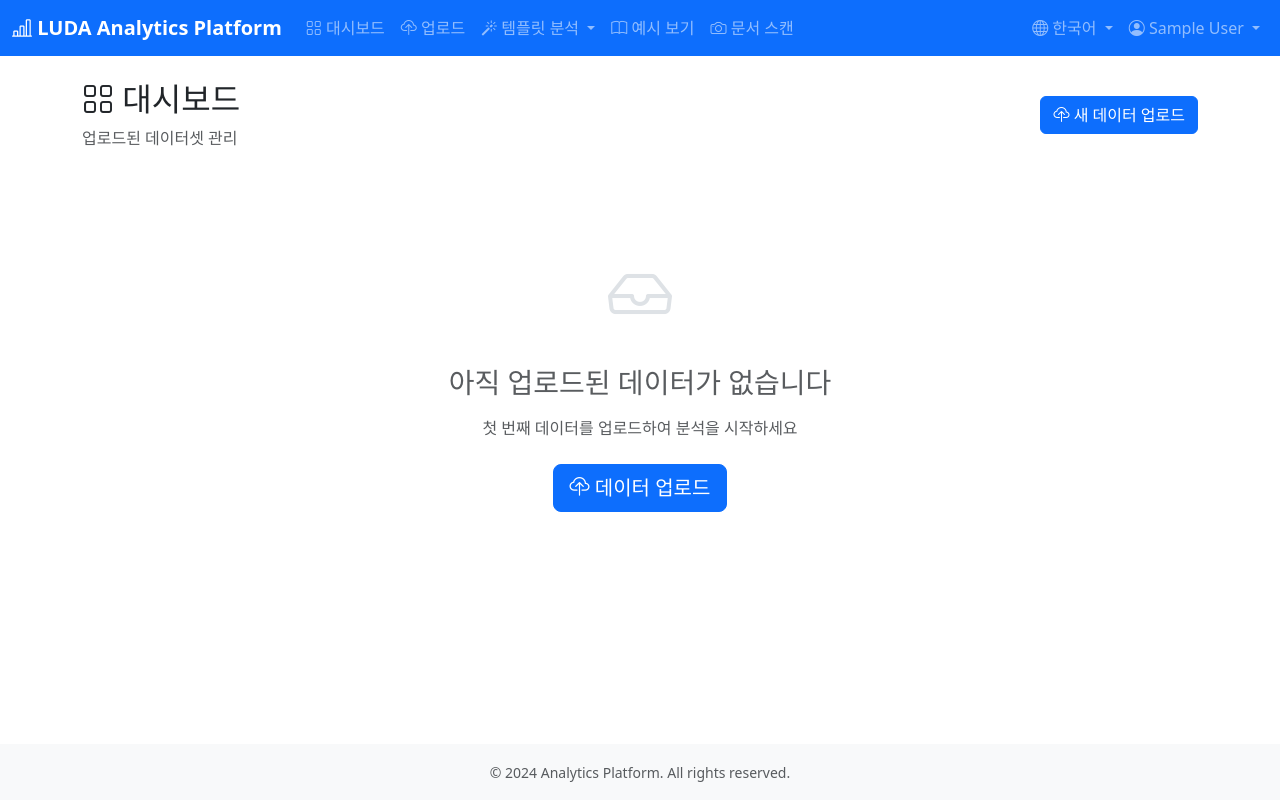
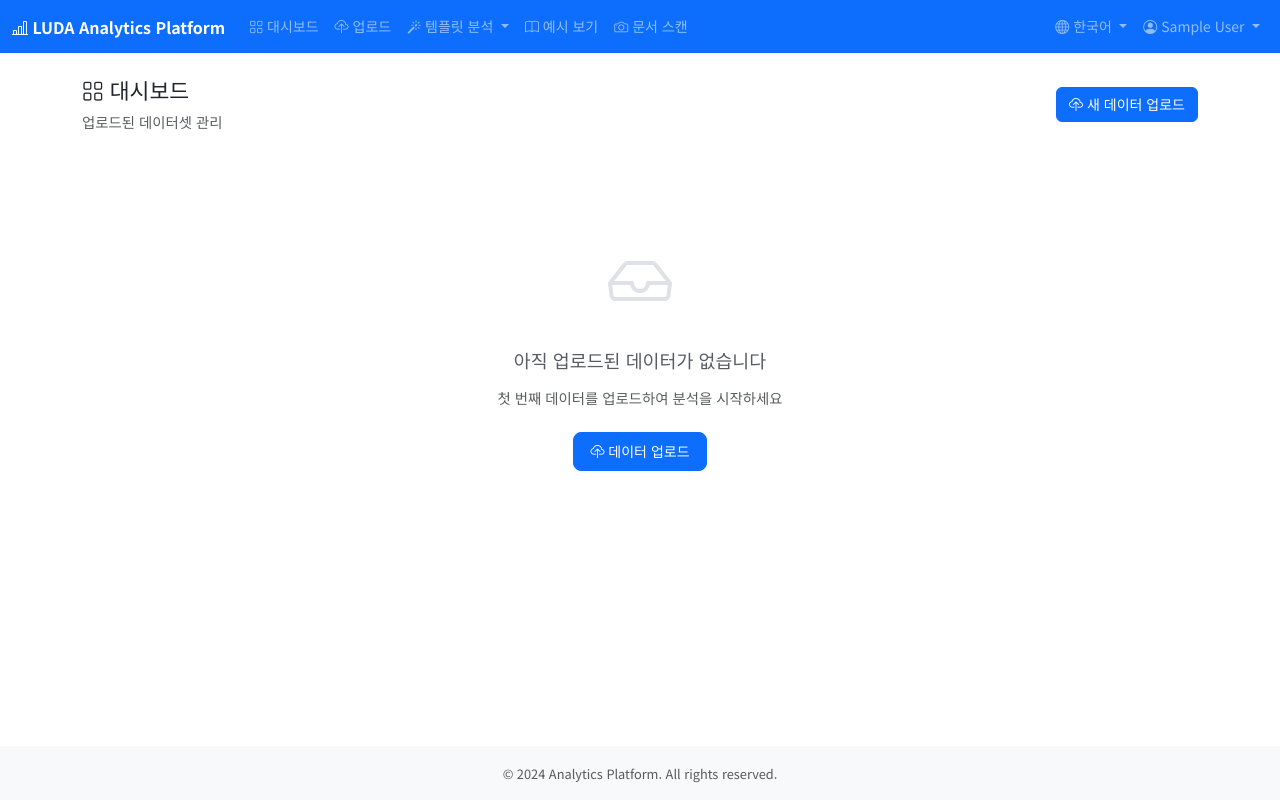
Before and after one commit to luda-data-ai-lab/luda-analytics-platform, a Flask app: page /dashboard in a window 1280 px wide. Run offline with Flask 3, Linux system fonts and the light colour scheme; the visitor is signed in with stand-in values (Sample User, id 1); data that the repository does not hold is empty.

Commit message:
style: Noto Sans KR 폰트 적용 및 기본 폰트 크기 축소
- luda-website와 동일한 Noto Sans KR 폰트 적용
- body font-size 0.9rem으로 축소 (Bootstrap 기본 1rem)
- h1~h6 크기 명시적 조정
- navbar, btn, small 등 전체 스케일 다운

Co-Authored-By: Claude Sonnet 4.6 <noreply@anthropic.com>

```diff
--- a/templates/base.html
+++ b/templates/base.html
@@ -6,21 +6,35 @@
     <title>{% block title %}{% endblock %} - LUDA - Analytics Platform</title>
     <link href="https://cdn.jsdelivr.net/npm/bootstrap@5.3.0/dist/css/bootstrap.min.css" rel="stylesheet">
     <link rel="stylesheet" href="https://cdn.jsdelivr.net/npm/bootstrap-icons@1.11.0/font/bootstrap-icons.css">
+    <link rel="preconnect" href="https://fonts.googleapis.com">
+    <link href="https://fonts.googleapis.com/css2?family=Noto+Sans+KR:wght@400;500;600;700&display=swap" rel="stylesheet">
     <style>
         body {
             min-height: 100vh;
             display: flex;
             flex-direction: column;
+            font-family: 'Noto Sans KR', sans-serif;
+            font-size: 0.9rem;
         }
         .content {
             flex: 1;
         }
         .navbar-brand {
             font-weight: bold;
+            font-size: 1rem;
         }
         .card {
             box-shadow: 0 0.125rem 0.25rem rgba(0,0,0,0.075);
         }
+        h1 { font-size: 1.6rem; }
+        h2 { font-size: 1.35rem; }
+        h3 { font-size: 1.15rem; }
+        h4 { font-size: 1.05rem; }
+        h5 { font-size: 0.95rem; }
+        h6 { font-size: 0.875rem; }
+        .navbar { font-size: 0.875rem; }
+        .btn { font-size: 0.875rem; }
+        .small, small { font-size: 0.8rem; }
     </style>
 </head>
 <body>
```
